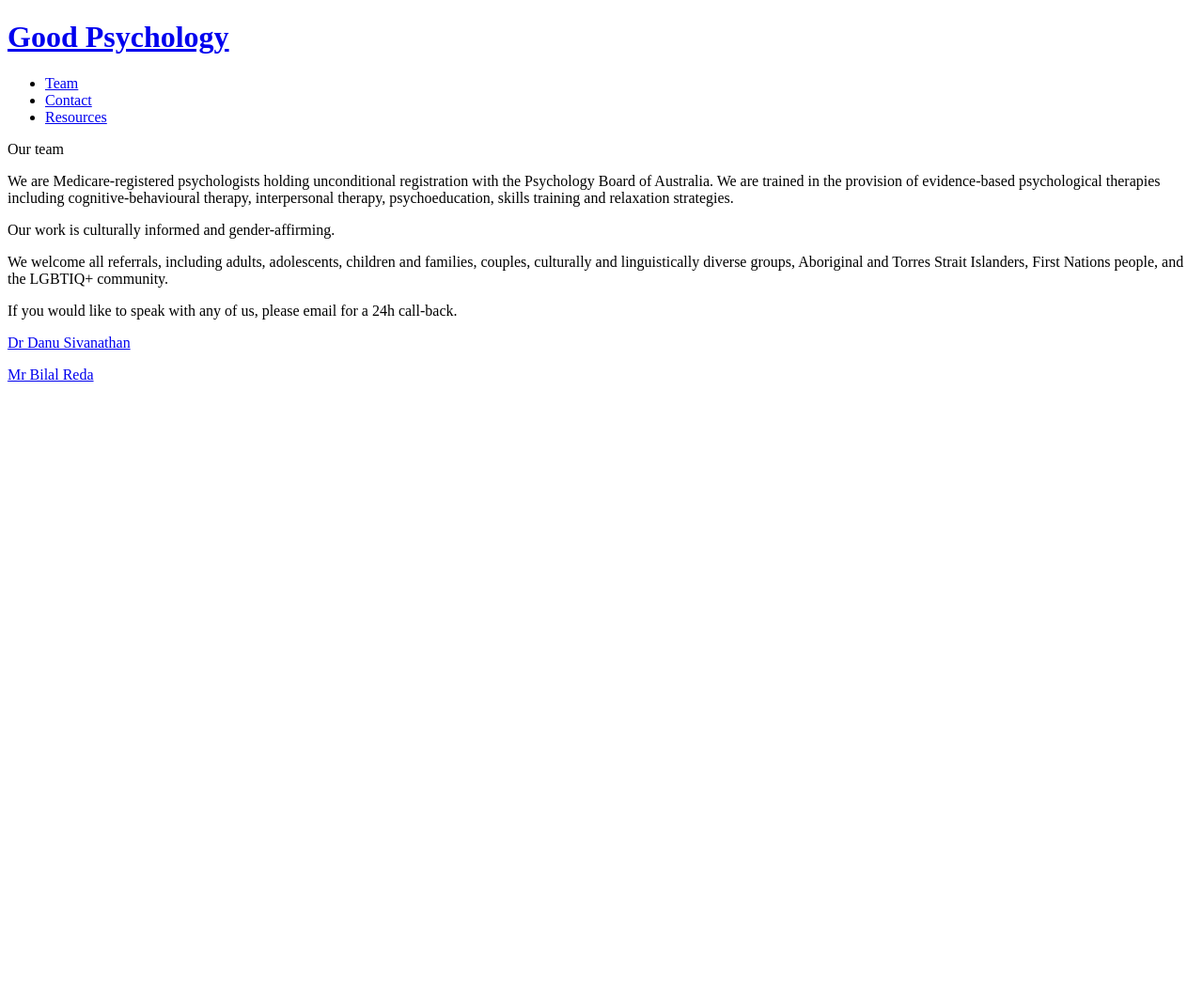
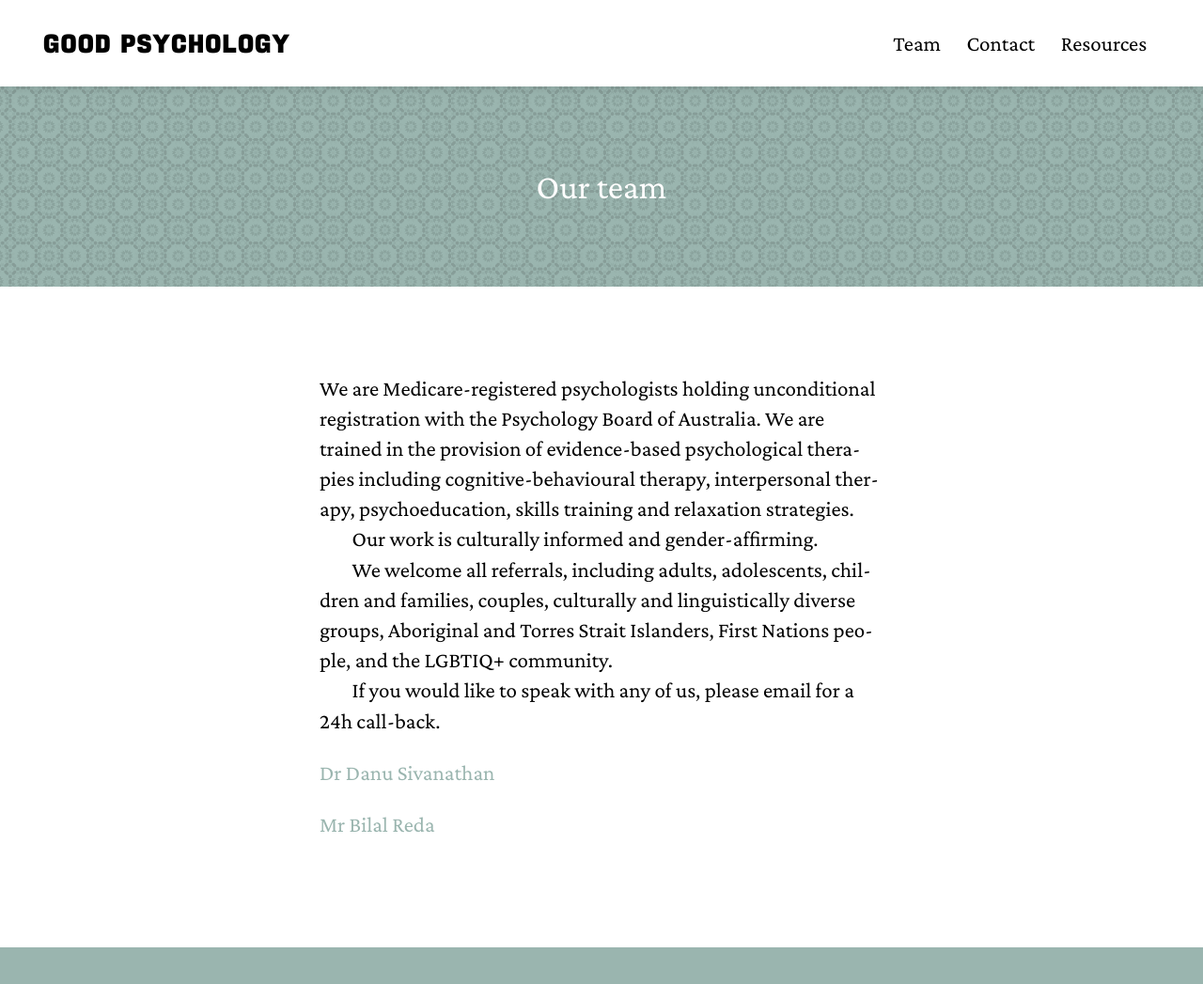
Before and after one commit to magpiezebra/gp, a Jekyll site: the page built from team/index.html, in a window 1280 px wide and 1054 px high. Shown: the top 1047 px of the window at 94% size. Built offline with Jekyll 4.4.1, drawn with Linux system fonts in a browser that asks for light colours.

Commit message:
Update default.html

```diff
--- a/_layouts/default.html
+++ b/_layouts/default.html
@@ -4,8 +4,8 @@
     <meta charset="utf-8">
     <title>{% if page.title %}{{ page.title }} | Good Psychology | Psychotherapy Brunswick & East Melbourne{% else %}Good Psychology | Psychotherapy Brunswick & East Melbourne{% endif %}</title>
     <meta name="viewport" content="width=device-width, initial-scale=1">
-    <link rel="stylesheet" href="/style.css?{{ site.time | date: '%y%m%d%H%M' }}">
-    <link rel="stylesheet" href="/fonts.css?231127">
+    <link rel="stylesheet" href="/css/style.css?{{ site.time | date: '%y%m%d%H%M' }}">
+    <link rel="stylesheet" href="/css/fonts.css">
     <link rel="icon" href="/favicon.svg">
     <link rel="canonical" href="https://goodpsychology.com.au/">
     <meta name="author" content="Good Psychology">
@@ -17,7 +17,7 @@
     <meta property="og:description" content="{{ page.description }}">
     <meta property="og:site_name" content="Good Psychology">
     <meta property="og:locale" content="en_AU">
-    <meta property="og:url" content="https://goodpsychology.com.au/">
+    <meta property="og:url" content="{% if page.url %}{{ site.url }}{{ page.url }}{% else %}https://goodpsychology.com.au{% endif %}">
     <meta property="og:image" content="https://goodpsychology.com.au/img/seurat-card.jpg">{% if page.index %}
 
     <!-- Schema.org for Google -->
```
